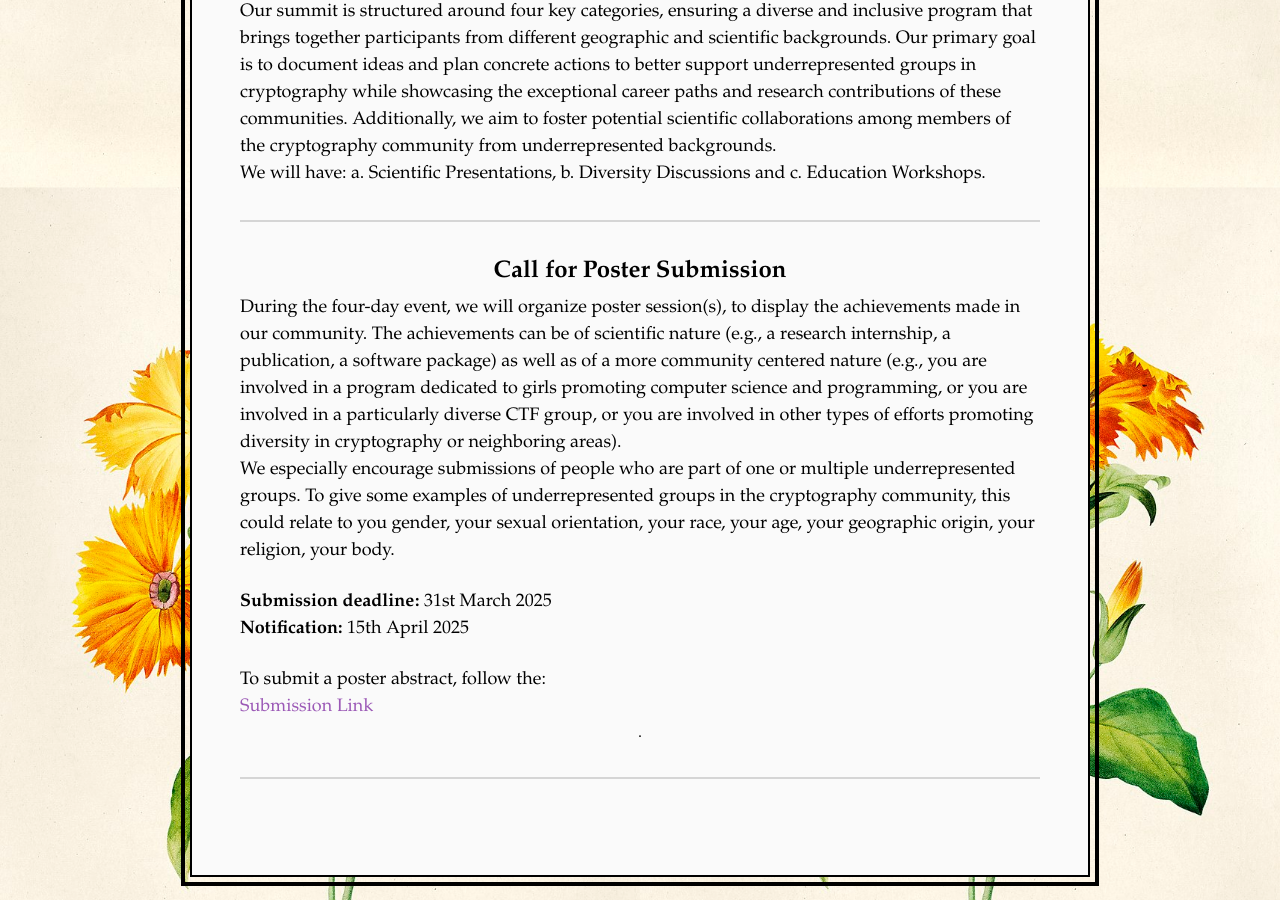
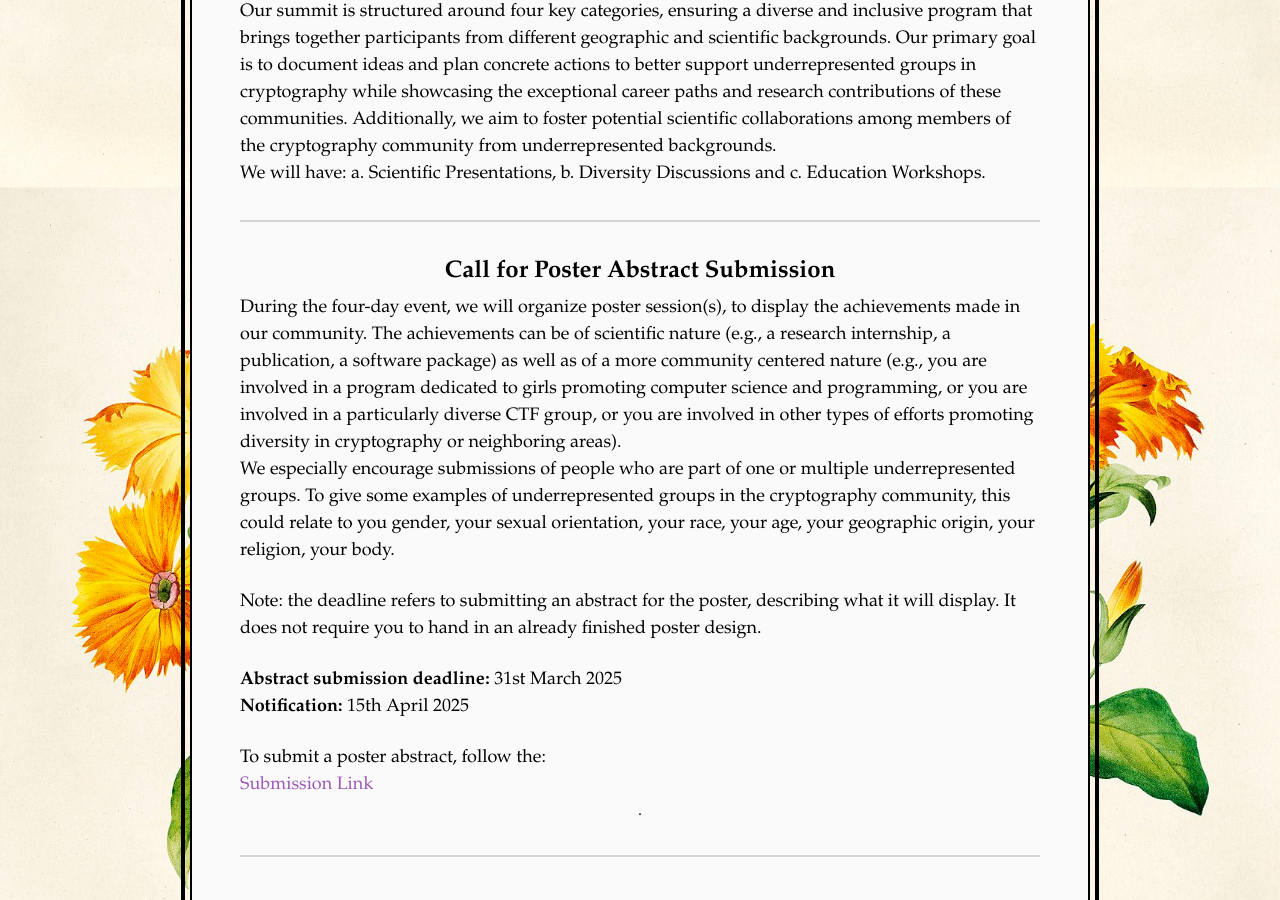
Before and after one commit to women-in-cryptography/decryptingdiversity.github.io, a Jekyll site: the page built from program.html, in a window 1280 px wide and 900 px high, scrolled down 709 px. Built offline with Jekyll 4.4.1, drawn with Linux system fonts in a browser that asks for light colours.

Commit message:
mentioning abstract not full poster

```diff
--- a/program.html
+++ b/program.html
@@ -35,7 +35,7 @@ Additionally, we aim to foster potential scientific collaborations among members
 </section>
 
 <section id="poster">
-  <h2>Call for Poster Submission</h2>
+  <h2>Call for Poster Abstract Submission</h2>
 <p>
 During the four-day event, we will organize poster session(s), to display the achievements made in our community. The achievements can be of scientific nature (e.g., a research internship, a publication, a software package) as well as of a more community centered nature (e.g., you are involved in a program dedicated to girls promoting computer science and programming, or you are involved in a particularly diverse CTF group, or you are involved in other types of efforts promoting diversity in cryptography or neighboring areas).
 </p>
@@ -43,10 +43,14 @@ During the four-day event, we will organize poster session(s), to display the ac
 We especially encourage submissions of people who are part of one or multiple underrepresented groups.
 To give some examples of underrepresented groups in the cryptography community, this could relate to you gender, your sexual orientation, your race, your age, your geographic origin, your religion, your body.
 </p>
+<br>
+<p>
+Note: the deadline refers to submitting an abstract for the poster, describing what it will display. It does not require you to hand in an already finished poster design.
+</p>
 
 <div class="poster-sec">
 <p>
-<strong>Submission deadline:</strong> 31st March 2025
+<strong>Abstract submission deadline:</strong> 31st March 2025
 </p>
 <p>
 <strong>Notification:</strong> 15th April 2025
```
